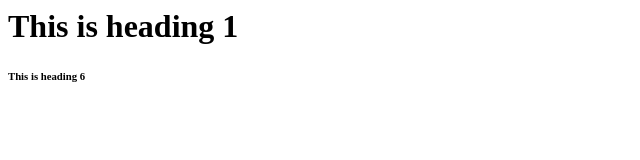
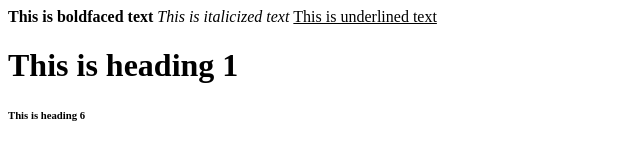
Before and after one commit to matthewasato/matthewasato.github.io, a plain HTML site: page index.html in a window 1280 px wide. Shown: the whole page, without its empty margins (0-640 px from the left). Drawn offline with Linux system fonts and the light colour scheme.

Commit message:
Update index.html

```diff
--- a/index.html
+++ b/index.html
@@ -5,7 +5,9 @@
 </head>
 
 <body>
-
+<b> This is boldfaced text </b>
+<i> This is italicized text </i>
+<u> This is underlined text </u>
 <h1> This is heading 1 </h1>
 
 <h6> This is heading 6 </h6>
```
